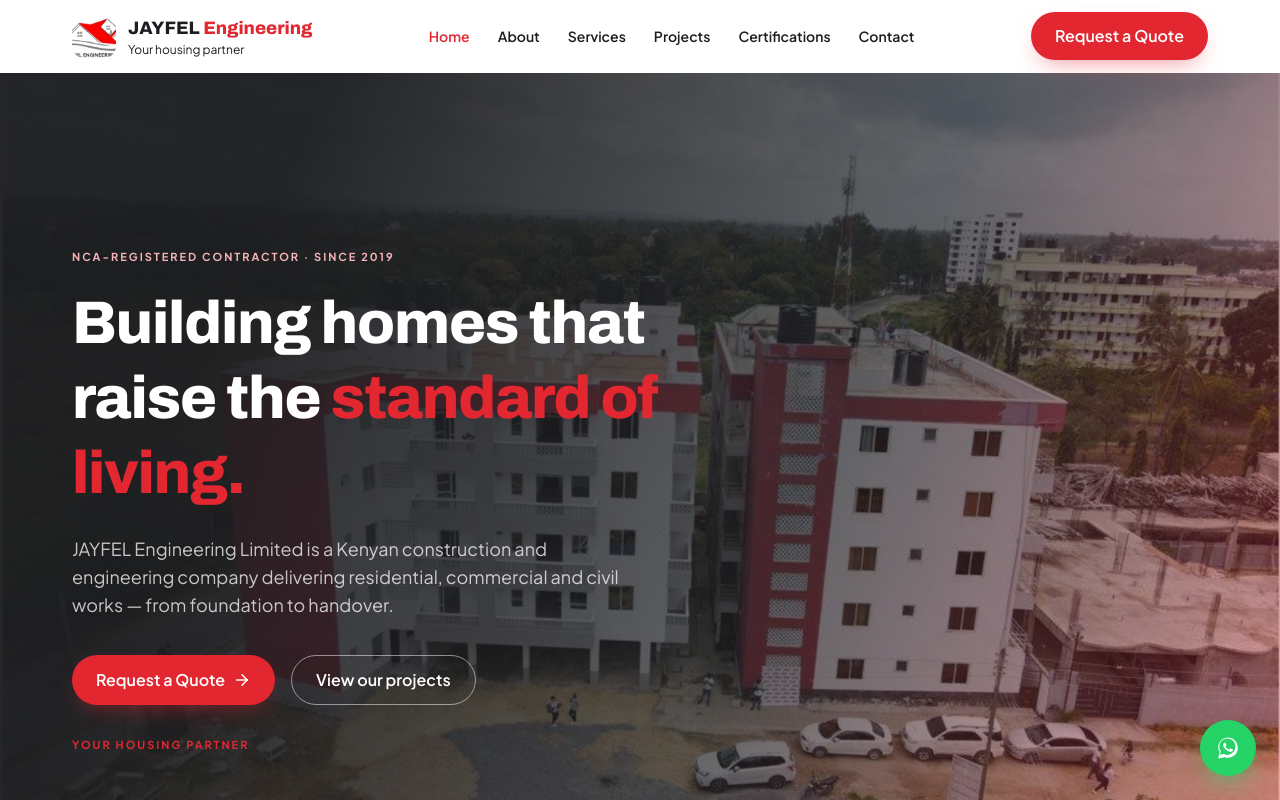
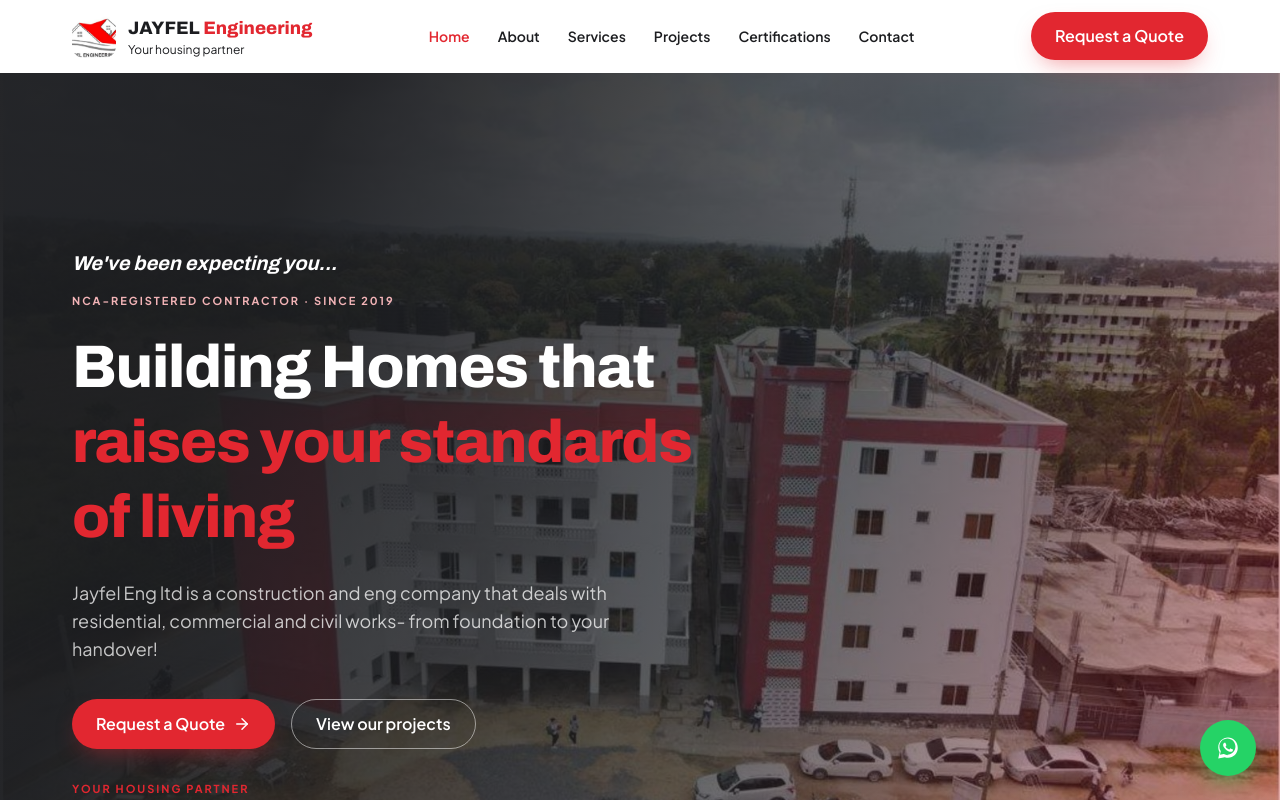
Before and after one commit to jacksonlumumba2026-web/jayfel-engineering, a React (Vite) app: page / in a window 1280 px wide. Shown: the top 800 px of the page. Built offline with nearby package versions, Linux system fonts and the light colour scheme.

Commit message:
Apply secretary's text edits to hero and About story section
Hero: add 'We've been expecting you...' welcome line, update the
headline and subtitle copy per requested wording. About: clarify
'works to our clients across Kilifi County' and fix 'standards of
our clients' grammar.

```diff
--- a/src/pages/About.tsx
+++ b/src/pages/About.tsx
@@ -27,10 +27,10 @@ export default function About() {
               JAYFEL Engineering Limited was incorporated on {COMPANY.incorporatedDate} under the Companies Act, 2015
               as a private limited company (Incorporation No. {COMPANY.incorporationNo}). Since then we have grown
               into a registered contractor with the National Construction Authority, delivering residential and
-              civil works across Kilifi County and beyond.
+              civil works to our clients across Kilifi County and beyond.
             </p>
             <p className="mt-4 leading-relaxed" style={{ color: 'var(--color-muted)' }}>
-              Every project we take on is registered, supervised and closed out to the standards our clients — and
+              Every project we take on is registered, supervised and closed out to the standards of our clients — and
               the Authority — expect. That discipline is what "{COMPANY.motto}" means in practice.
             </p>
           </Reveal>
--- a/src/pages/Home.tsx
+++ b/src/pages/Home.tsx
@@ -37,15 +37,18 @@ export default function Home() {
         <div className="absolute inset-0" style={{ background: 'linear-gradient(115deg, rgba(28,29,32,.96) 20%, rgba(28,29,32,.65) 60%, rgba(226,39,48,.35) 100%)' }} />
         <div className="container-page relative py-28 sm:py-36 lg:py-44">
           <Reveal>
-            <p className="eyebrow" style={{ color: '#F3B4B7' }}>NCA-registered contractor · since {COMPANY.incorporatedDate.split(' ').pop()}</p>
+            <p className="text-lg font-medium italic text-white sm:text-xl" style={{ fontFamily: 'var(--font-display)' }}>We've been expecting you...</p>
+          </Reveal>
+          <Reveal delay={50}>
+            <p className="eyebrow mt-4" style={{ color: '#F3B4B7' }}>NCA-registered contractor · since {COMPANY.incorporatedDate.split(' ').pop()}</p>
           </Reveal>
           <Reveal delay={100}>
             <h1 className="mt-5 max-w-2xl text-4xl font-extrabold leading-tight text-white sm:text-5xl lg:text-6xl">
-              Building homes that raise the <span style={{ color: 'var(--color-red)' }}>standard of living.</span>
+              Building Homes that <span style={{ color: 'var(--color-red)' }}>raises your standards of living</span>
             </h1>
           </Reveal>
           <Reveal delay={200}>
-            <p className="mt-6 max-w-xl text-lg text-white/75">{COMPANY.name} is a Kenyan construction and engineering company delivering residential, commercial and civil works — from foundation to handover.</p>
+            <p className="mt-6 max-w-xl text-lg text-white/75">Jayfel Eng ltd is a construction and eng company that deals with residential, commercial and civil works- from foundation to your handover!</p>
           </Reveal>
           <Reveal delay={300}>
             <div className="mt-9 flex flex-wrap gap-4">
```
